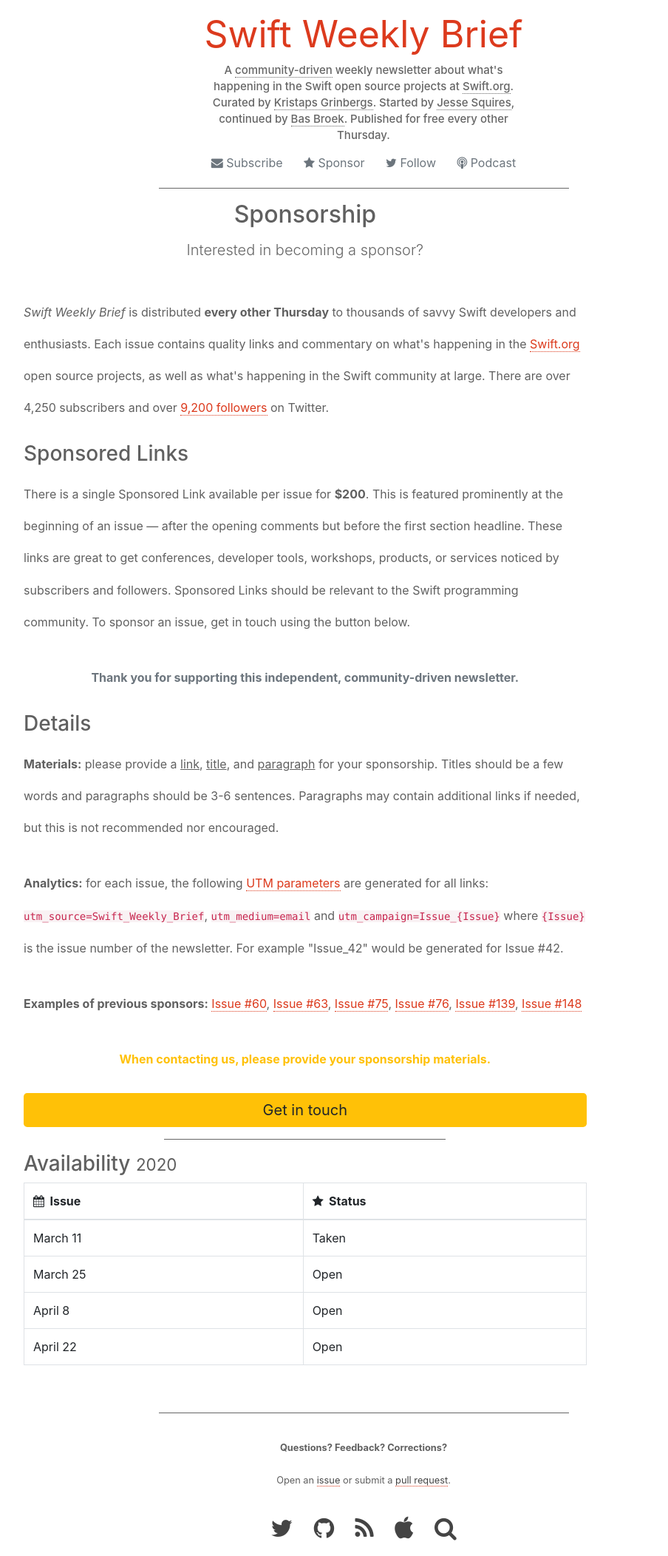
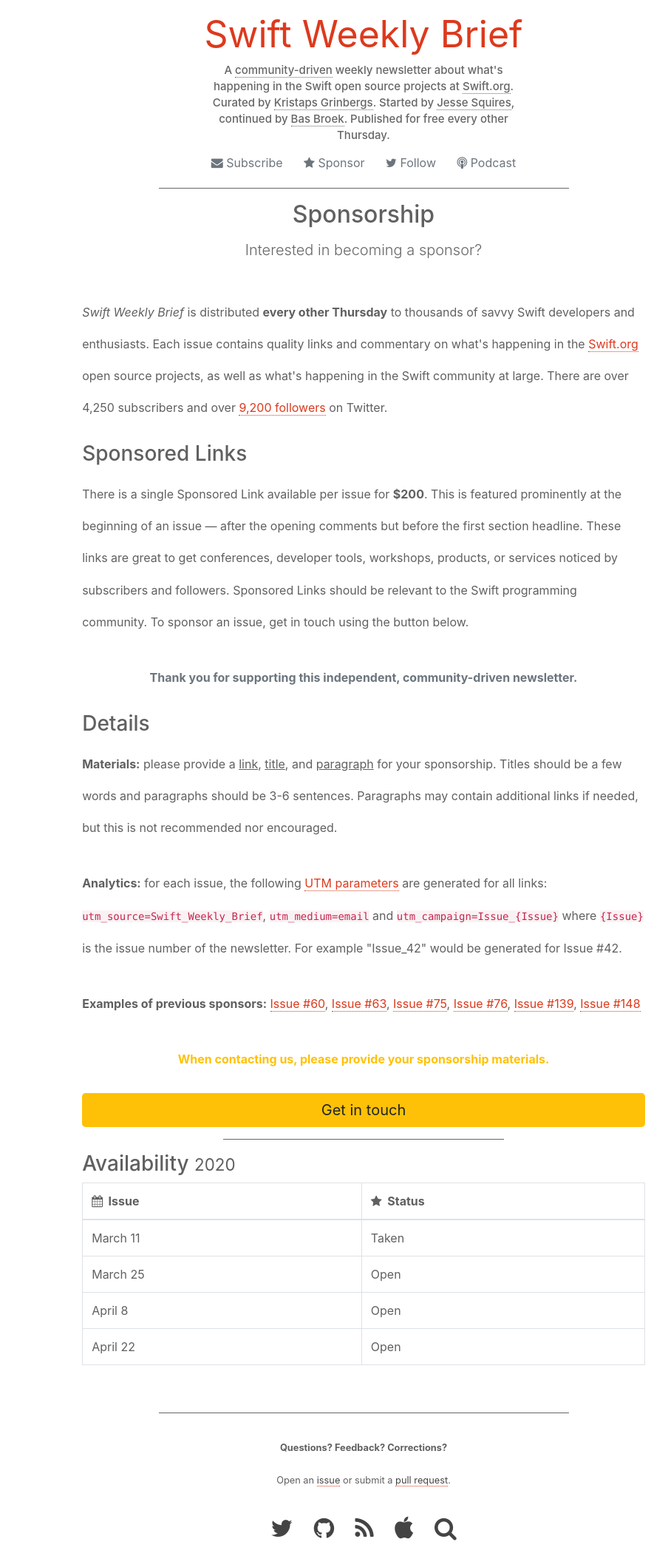
Before and after one commit to SwiftWeekly/swiftweekly.github.io, a Jekyll site: the page built from sponsorship.md, in a window 1280 px wide. Shown: the whole page at 74% size, without its empty margins (148-1052 px from the left). Built offline with Jekyll 4.4.1, drawn with Linux system fonts in a browser that asks for light colours.

Commit message:
Fix layout and styles on sponsorships page.

```diff
--- a/css/style.css
+++ b/css/style.css
@@ -88,6 +88,14 @@
    background-color: var(--code-bg);
 }
 
+td {
+  color: var(--body-text);
+}
+
+th {
+  color: var(--body-text);
+}
+
 /* LINKS */
 
 a {
@@ -99,7 +107,7 @@
 }
 
 a:visited {
-   color: var(--link-fg-visited);
+/*   color: var(--link-fg-visited);*/
    border-width: 0px;
    text-decoration: none;
 }
--- a/sponsorship.md
+++ b/sponsorship.md
@@ -4,7 +4,7 @@
 ---
 
 <div class="row">
-<div class="col-sm-10 col-sm-offset-1 col-md-10 col-md-offset-1">
+<div class="mx-auto col-sm-10 col-md-10">
 
 <h2 class="text-center">{{ page.title }}</h2>
 <p class="lead text-center">Interested in becoming a sponsor?</p>
```
